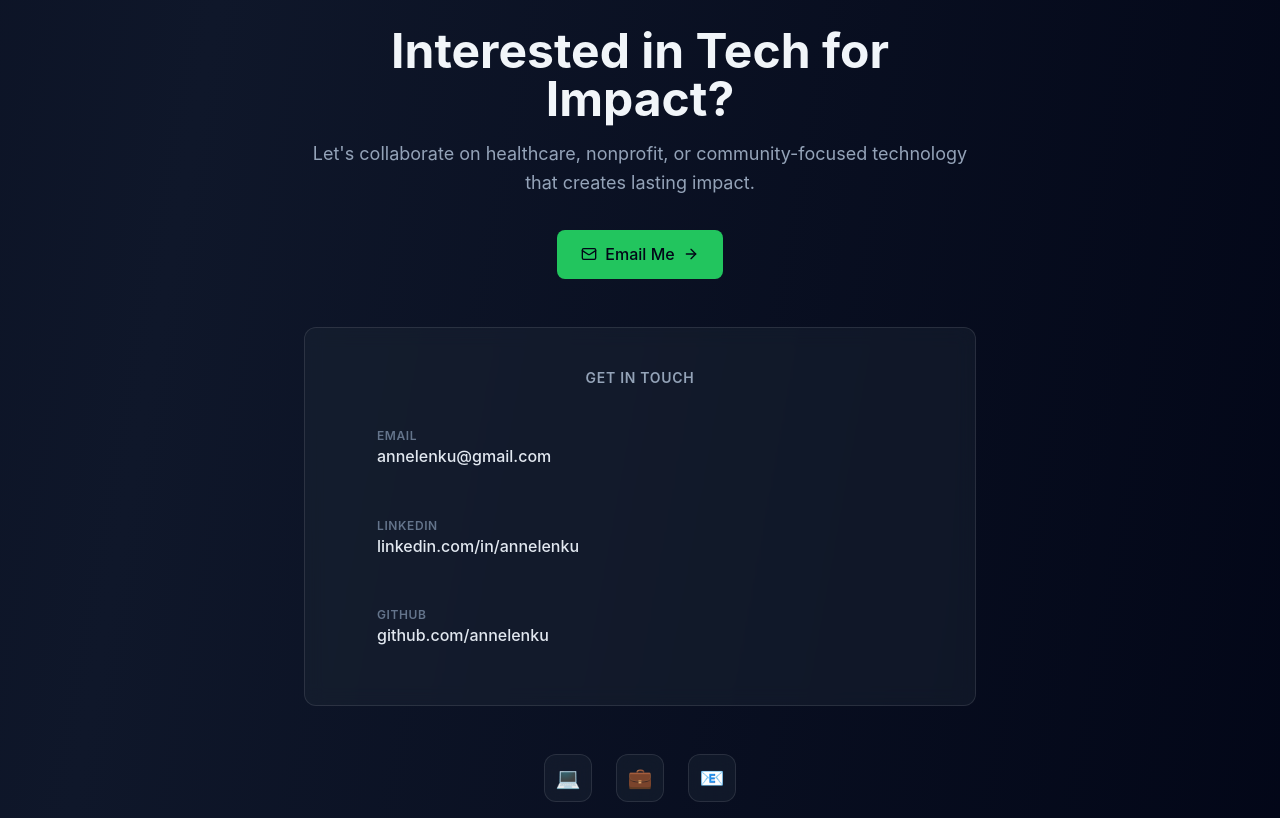
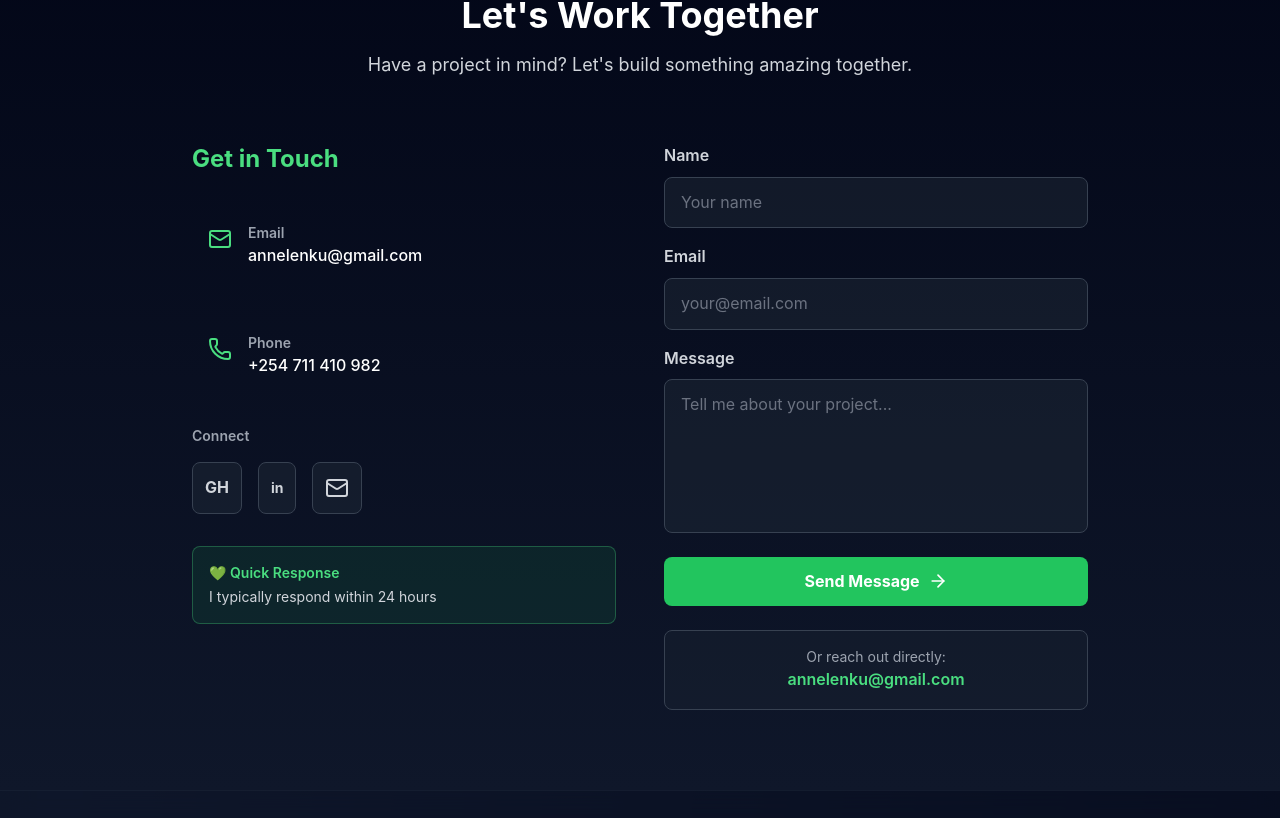
Before and after one commit to AnneLeina/anne-portfolio, a React (Vite) app: page / in a window 1280 px wide. Shown: the part 5922-6740 px from the top of the page. Built offline with nearby package versions, Linux system fonts and the light colour scheme.

Commit message:
Fix: simplify Contact icons

```diff
--- a/src/components/Contact.jsx
+++ b/src/components/Contact.jsx
@@ -1,150 +1,186 @@
-import { motion } from 'framer-motion';
-import { Mail, Code2, ArrowRight } from 'lucide-react';
+import React, { useState } from 'react';
+import { Mail, Phone, ArrowRight } from 'lucide-react';
 
-export default function Contact() {
-  const contactLinks = [
-    {
-      label: 'Email',
-      value: 'annelenku@gmail.com',
-      href: 'mailto:annelenku@gmail.com',
-      color: 'text-red-400 hover:text-red-300',
+const Contact = () => {
+  const [formData, setFormData] = useState({
+    name: '',
+    email: '',
+    message: ''
+  });
 
-    },
-    {
-      label: 'LinkedIn',
-      value: 'linkedin.com/in/annelenku',
-      href: 'https://linkedin.com/in/annelenku',
-      color: 'text-blue-400 hover:text-blue-300',
+  const [submitted, setSubmitted] = useState(false);
 
-    },
-    {
-      label: 'GitHub',
-      value: 'github.com/annelenku',
-      href: 'https://github.com/anneleina',
-      color: 'text-slate-300 hover:text-slate-100',
-
-    },
-  ];
-
-  const containerVariants = {
-    hidden: { opacity: 0 },
-    visible: {
-      opacity: 1,
-      transition: { staggerChildren: 0.15 },
-    },
+  const handleChange = (e) => {
+    const { name, value } = e.target;
+    setFormData(prev => ({
+      ...prev,
+      [name]: value
+    }));
   };
 
-  const itemVariants = {
-    hidden: { opacity: 0, y: 30 },
-    visible: { opacity: 1, y: 0, transition: { duration: 0.6 } },
+  const handleSubmit = (e) => {
+    e.preventDefault();
+    // Create mailto link
+    const mailtoLink = `mailto:annelenku@gmail.com?subject=${encodeURIComponent(formData.name)}&body=${encodeURIComponent(formData.message)}`;
+    window.location.href = mailtoLink;
+    setSubmitted(true);
+    setTimeout(() => setSubmitted(false), 3000);
   };
 
   return (
-    <section id="contact" className="py-20 md:py-28 relative overflow-hidden">
-      <div className="absolute top-0 left-0 w-96 h-96 bg-green-500/5 rounded-full blur-3xl -z-10"></div>
-      <div className="absolute bottom-0 right-0 w-96 h-96 bg-blue-500/5 rounded-full blur-3xl -z-10"></div>
+    <section id="contact" className="py-20 px-4 sm:px-6 lg:px-8 bg-gradient-to-b from-slate-950 to-slate-900">
+      <div className="max-w-4xl mx-auto">
+        <div className="text-center mb-16">
+          <h2 className="text-4xl font-bold text-white mb-4">Let's Work Together</h2>
+          <p className="text-gray-300 text-lg">
+            Have a project in mind? Let's build something amazing together.
+          </p>
+        </div>
 
-      <div className="container-custom px-6 md:px-8">
-        <motion.div
-          initial="hidden"
-          whileInView="visible"
-          viewport={{ once: true, margin: '-100px' }}
-          variants={containerVariants}
-          className="max-w-2xl mx-auto text-center"
-        >
-          <motion.div variants={itemVariants}>
-            <h2 className="text-4xl md:text-5xl font-bold text-slate-100 mb-4">
-              Interested in Tech for Impact?
-            </h2>
-          </motion.div>
+        <div className="grid grid-cols-1 lg:grid-cols-2 gap-12">
 
-          <motion.p
-            variants={itemVariants}
-            className="text-lg text-slate-400 mb-8 leading-relaxed"
-          >
-            Let's collaborate on healthcare, nonprofit, or community-focused technology that creates lasting impact.
-          </motion.p>
+          {/* LEFT: Contact Info */}
+          <div className="space-y-8">
+            <h3 className="text-2xl font-bold text-green-400 mb-6">Get in Touch</h3>
 
-          <motion.div
-            variants={itemVariants}
-            className="flex flex-col sm:flex-row items-center justify-center gap-4 mb-12"
-          >
+            {/* Email */}
             <a
               href="mailto:annelenku@gmail.com"
-              className="btn-primary inline-flex items-center justify-center gap-2 group"
+              className="flex items-start gap-4 p-4 rounded-lg hover:bg-gray-800/50 transition group"
             >
-              <Mail className="w-4 h-4" />
-              Email Me
-              <ArrowRight className="w-4 h-4 group-hover:translate-x-1 transition-transform" />
+              <Mail className="text-green-400 mt-1 flex-shrink-0 group-hover:scale-110 transition" size={24} />
+              <div>
+                <p className="text-gray-400 text-sm font-semibold">Email</p>
+                <p className="text-white font-medium group-hover:text-green-400 transition">annelenku@gmail.com</p>
+              </div>
             </a>
-          </motion.div>
 
-          <motion.div
-            variants={itemVariants}
-            className="glass rounded-2xl p-8 md:p-10 mb-12 bg-slate-800/30"
+            {/* Phone */}
+            <a
+              href="tel:+254711410982"
+              className="flex items-start gap-4 p-4 rounded-lg hover:bg-gray-800/50 transition group"
             >
-            <p className="text-slate-400 text-sm uppercase tracking-wider mb-6 font-semibold">
-              Get in Touch
-            </p>
-            <div className="space-y-4">
-              {contactLinks.map((link, index) => (
-                <motion.a
-                  key={index}
-                  href={link.href}
-                  target={link.href.startsWith('mailto') ? '_self' : '_blank'}
-                  rel={link.href.startsWith('mailto') ? '' : 'noopener noreferrer'}
-                  whileHover={{ x: 4 }}
-                  className="flex items-center gap-4 p-4 rounded-lg hover:bg-slate-800/50 transition-colors group"
-                >
-                  <div className={`text-2xl ${link.color}`}>
-                    {link.icon}
+              <Phone className="text-green-400 mt-1 flex-shrink-0 group-hover:scale-110 transition" size={24} />
+              <div>
+                <p className="text-gray-400 text-sm font-semibold">Phone</p>
+                <p className="text-white font-medium group-hover:text-green-400 transition">+254 711 410 982</p>
               </div>
-                  <div className="text-left flex-1">
-                    <p className="text-xs uppercase tracking-wider text-slate-500 font-semibold">
-                      {link.label}
-                    </p>
-                    <p className="text-slate-200 font-medium group-hover:text-green-400 transition-colors">
-                      {link.value}
-                    </p>
-                  </div>
-                  <ArrowRight className="w-4 h-4 text-slate-500 opacity-0 group-hover:opacity-100 transition-all" />
-                </motion.a>
-              ))}
-            </div>
-          </motion.div>
+            </a>
 
-          <motion.div variants={itemVariants} className="flex justify-center gap-6">
-            <motion.a
-              href="https://github.com/annelenku"
+            {/* Socials */}
+            <div>
+              <p className="text-gray-400 text-sm font-semibold mb-4">Connect</p>
+              <div className="flex gap-4">
+                {/* GitHub */}
+                <a
+                  href="https://github.com/AnneLeina"
                   target="_blank"
                   rel="noopener noreferrer"
-              whileHover={{ scale: 1.1, rotate: 5 }}
-              className="w-12 h-12 glass rounded-full flex items-center justify-center text-slate-300 hover:text-green-400 hover:border-green-500/40 transition-all text-xl"
+                  className="p-3 bg-gray-800/50 hover:bg-green-500/20 border border-gray-700 hover:border-green-400/50 rounded-lg transition flex items-center justify-center group"
                   title="GitHub"
                 >
-              💻
-            </motion.a>
-            <motion.a
-              href="https://linkedin.com/in/annelenku"
+                  <span className="text-gray-300 group-hover:text-green-400 transition font-bold">GH</span>
+                </a>
+
+                {/* LinkedIn */}
+                <a
+                  href="https://www.linkedin.com/in/anne-l-375ab9282/"
                   target="_blank"
                   rel="noopener noreferrer"
-              whileHover={{ scale: 1.1, rotate: 5 }}
-              className="w-12 h-12 glass rounded-full flex items-center justify-center text-slate-300 hover:text-blue-400 hover:border-blue-500/40 transition-all text-xl"
+                  className="p-3 bg-gray-800/50 hover:bg-blue-500/20 border border-gray-700 hover:border-blue-400/50 rounded-lg transition flex items-center justify-center group"
                   title="LinkedIn"
                 >
-              💼
-            </motion.a>
-            <motion.a
+                  <span className="text-gray-300 group-hover:text-blue-400 transition font-bold text-sm">in</span>
+                </a>
+
+                {/* Email Direct */}
+                <a
                   href="mailto:annelenku@gmail.com"
-              whileHover={{ scale: 1.1, rotate: 5 }}
-              className="w-12 h-12 glass rounded-full flex items-center justify-center text-slate-300 hover:text-red-400 hover:border-red-500/40 transition-all text-xl"
+                  className="p-3 bg-gray-800/50 hover:bg-green-500/20 border border-gray-700 hover:border-green-400/50 rounded-lg transition flex items-center justify-center group"
                   title="Email"
                 >
-              📧
-            </motion.a>
-          </motion.div>
-        </motion.div>
+                  <Mail className="text-gray-300 group-hover:text-green-400 transition" size={24} />
+                </a>
+              </div>
+            </div>
+
+            {/* Response Time */}
+            <div className="bg-green-500/10 border border-green-400/30 rounded-lg p-4">
+              <p className="text-green-400 font-semibold text-sm">💚 Quick Response</p>
+              <p className="text-gray-300 text-sm mt-1">I typically respond within 24 hours</p>
+            </div>
+          </div>
+
+          {/* RIGHT: Contact Form */}
+          <div>
+            <form onSubmit={handleSubmit} className="space-y-4">
+              <div>
+                <label htmlFor="name" className="block text-gray-300 font-semibold mb-2">Name</label>
+                <input
+                  type="text"
+                  id="name"
+                  name="name"
+                  value={formData.name}
+                  onChange={handleChange}
+                  required
+                  className="w-full px-4 py-3 bg-gray-800/50 border border-gray-700 rounded-lg text-white placeholder-gray-500 focus:border-green-400 focus:outline-none transition"
+                  placeholder="Your name"
+                />
+              </div>
+
+              <div>
+                <label htmlFor="email" className="block text-gray-300 font-semibold mb-2">Email</label>
+                <input
+                  type="email"
+                  id="email"
+                  name="email"
+                  value={formData.email}
+                  onChange={handleChange}
+                  required
+                  className="w-full px-4 py-3 bg-gray-800/50 border border-gray-700 rounded-lg text-white placeholder-gray-500 focus:border-green-400 focus:outline-none transition"
+                  placeholder="your@email.com"
+                />
+              </div>
+
+              <div>
+                <label htmlFor="message" className="block text-gray-300 font-semibold mb-2">Message</label>
+                <textarea
+                  id="message"
+                  name="message"
+                  value={formData.message}
+                  onChange={handleChange}
+                  required
+                  rows={5}
+                  className="w-full px-4 py-3 bg-gray-800/50 border border-gray-700 rounded-lg text-white placeholder-gray-500 focus:border-green-400 focus:outline-none transition resize-none"
+                  placeholder="Tell me about your project..."
+                />
+              </div>
+
+              <button
+                type="submit"
+                className="w-full px-6 py-3 bg-green-500 hover:bg-green-600 text-white font-bold rounded-lg transition flex items-center justify-center gap-2 group"
+              >
+                Send Message
+                <ArrowRight size={20} className="group-hover:translate-x-1 transition" />
+              </button>
+
+              {submitted && (
+                <p className="text-green-400 text-center font-semibold">✓ Email opened! Send your message</p>
+              )}
+            </form>
+
+            {/* Alternative */}
+            <div className="mt-6 p-4 bg-gray-800/30 border border-gray-700 rounded-lg text-center">
+              <p className="text-gray-400 text-sm">Or reach out directly:</p>
+              <a href="mailto:annelenku@gmail.com" className="text-green-400 font-semibold hover:underline">
+                annelenku@gmail.com
+              </a>
+            </div>
+          </div>
+        </div>
       </div>
     </section>
   );
-}
+};
+
+export default Contact;
```
Lines whose indentation alone changed are shown as unchanged.
